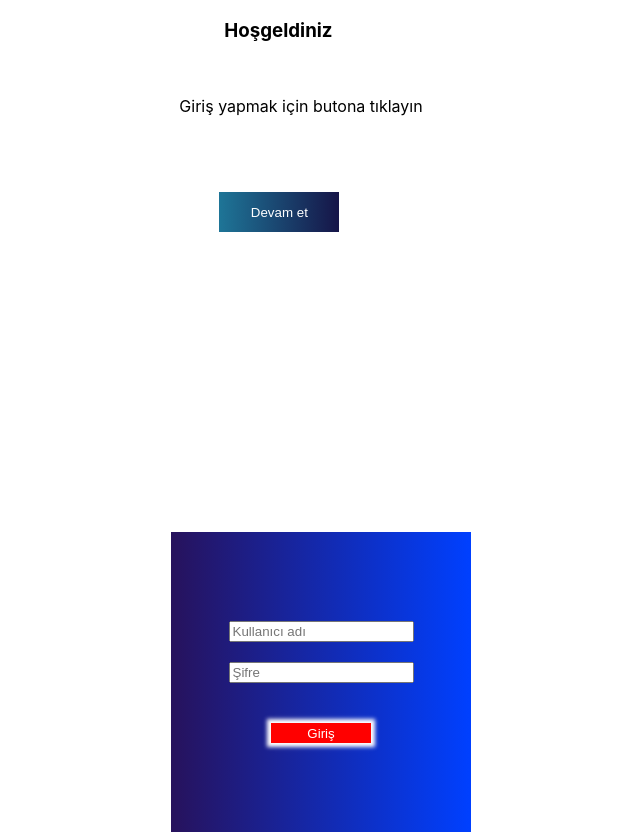
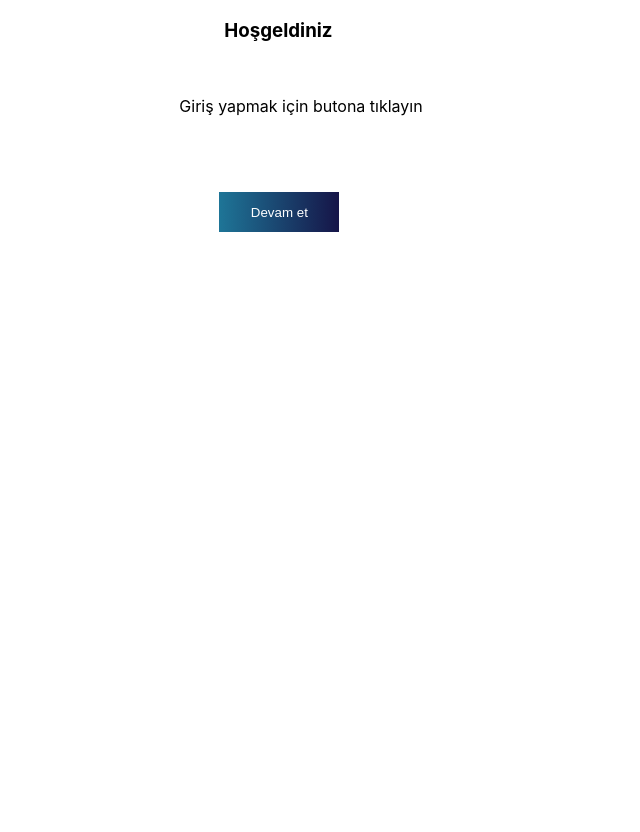
Before and after one commit to GoktugYmsk/react-login-challange, a React (Create React App) app: page /login in a window 1280 px wide. Shown: the whole page, without its empty margins (319-959 px from the left). After the commit the page ends 800 px from the top, so only its background shows below. Built offline with nearby package versions, Linux system fonts and the light colour scheme; no server answers.

Commit message:
new login page added

```diff
--- a/src/App.js
+++ b/src/App.js
@@ -3,8 +3,9 @@ import { useState } from 'react';
 import { Route, Routes } from 'react-router-dom';
 import { useNavigate } from 'react-router-dom';
 
-import Home from './components/homePage';
-import Login from './components/loginPage';
+import Home from './components/example1/homePage';
+import Login from './components/example1/loginPage';
+import LoginScreen from './components/example2/LoginScreen';
 import './App.css';
 
 function App() {
@@ -13,7 +14,7 @@ function App() {
 
   const openLoginScreen = () => {
     setHideEntrance(true);
-    navigate('/login');
+    navigate('/LoginScreen');
   };
 
   return (
@@ -27,7 +28,7 @@ function App() {
         </div>
       )}
       <Routes>
-        <Route path='/login' element={<Login />} />
+        <Route path='/LoginScreen' element={<LoginScreen />} />
         <Route path='/home' element={<Home />} />
       </Routes>
     </div>
@@ -35,13 +36,3 @@ function App() {
 }
 
 export default App;
-
-{/*    ***********************************************************
-       *                                                         *
-       *                                                         *
-       *       Token'ı reduxtan home sayfasına çek               *
-       *                                                         *
-       *                                                         *
-       *                                                         *
-       ***********************************************************
-*/}
--- /dev/null
+++ b/src/components/example2/LoginScreen.js
@@ -0,0 +1,11 @@
+import React from 'react'
+
+function LoginScreen() {
+  return (
+    <div>
+
+    </div>
+  )
+}
+
+export default LoginScreen
```
Also changed, not shown: src/components/example1/homePage/index.css (renamed from src/components/homePage/index.css), src/components/example1/homePage/index.js (renamed from src/components/homePage/index.js), src/components/example1/loginPage/index.css (renamed from src/components/loginPage/index.css), src/components/example1/loginPage/index.js (renamed from src/components/loginPage/index.js).
